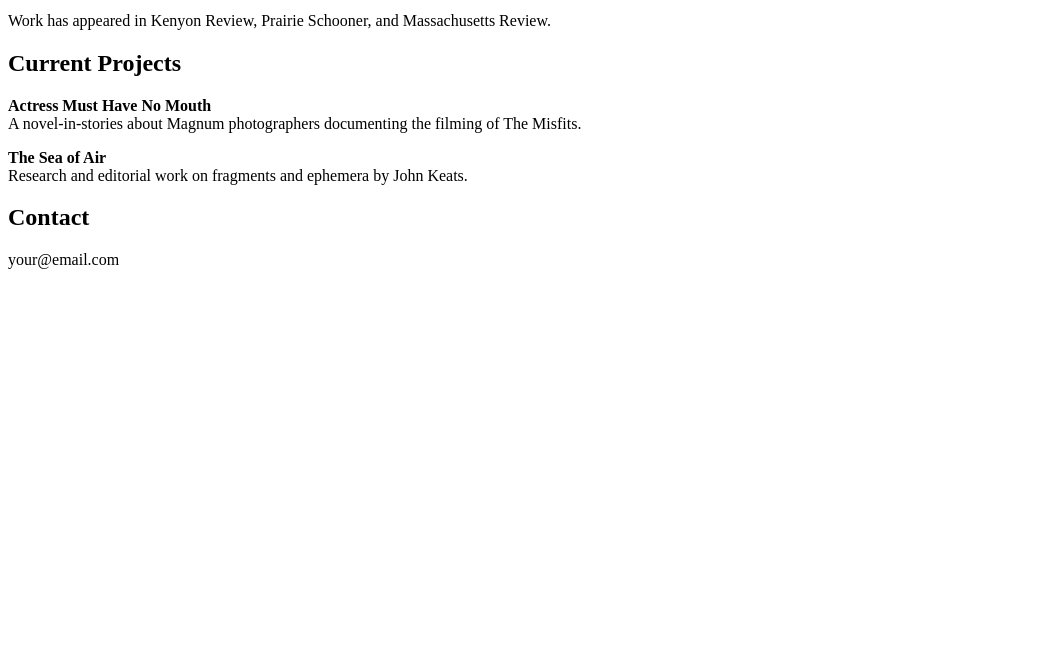
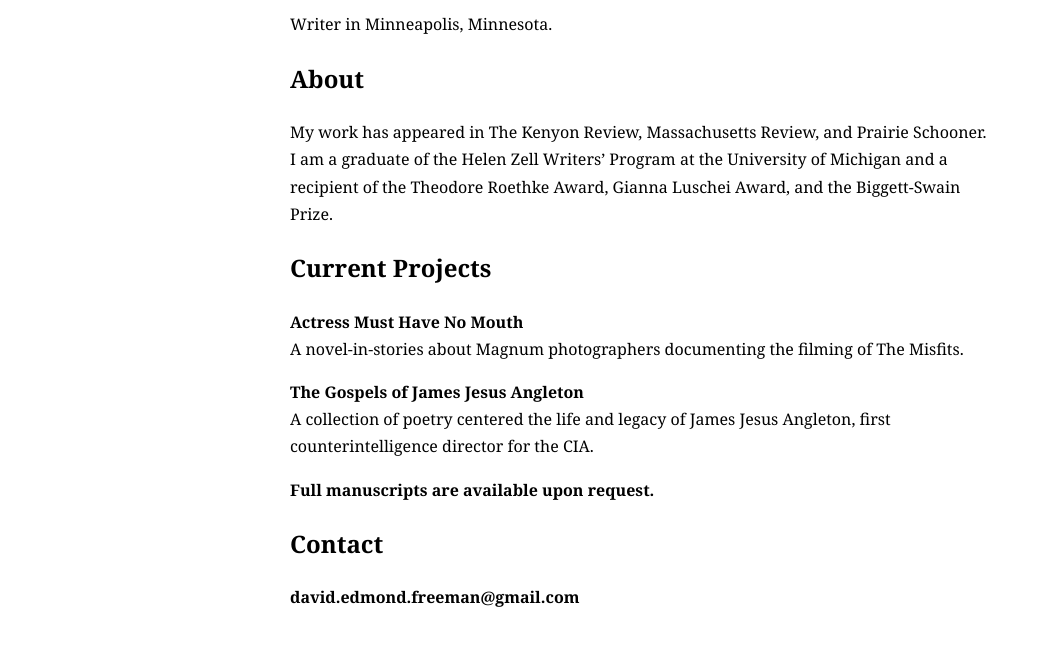
Before and after one commit to davidedmondfreeman/davidfreeman, a plain HTML site: page index.html in a window 1280 px wide. Shown: the part 153-805 px from the top of the page, without its empty margins (0-1039 px from the left). Drawn offline with Linux system fonts and the light colour scheme.

Commit message:
Update index.html

```diff
--- a/index.html
+++ b/index.html
@@ -1,8 +1,22 @@
+or example:
+
 <!DOCTYPE html>
 <html>
+
 <head>
     <title>David Freeman</title>
     <meta charset="utf-8">
+
+    <style>
+    body {
+        max-width: 700px;
+        margin: 40px auto;
+        padding: 0 20px;
+        font-family: Georgia, serif;
+        line-height: 1.7;
+    }
+    </style>
+
 </head>
 
 <body>
@@ -14,8 +28,9 @@
 <h2>About</h2>
 
 <p>
-Work has appeared in Kenyon Review, Prairie Schooner,
-and Massachusetts Review.
+My work has appeared in The Kenyon Review, Massachusetts Review, and Prairie Schooner.
+I am a graduate of the Helen Zell Writers’ Program at the University of Michigan
+and a recipient of the Theodore Roethke Award, Gianna Luschei Award, and the Biggett-Swain Prize.
 </p>
 
 <h2>Current Projects</h2>
@@ -27,15 +42,20 @@ the filming of The Misfits.
 </p>
 
 <p>
-<b>The Sea of Air</b><br>
-Research and editorial work on fragments and ephemera
-by John Keats.
+<b>The Gospels of James Jesus Angleton</b><br>
+A collection of poetry centered the life and legacy
+of James Jesus Angleton, first counterintelligence director
+for the CIA.
+</p>
+
+<p>
+<b>Full manuscripts are available upon request.
 </p>
 
 <h2>Contact</h2>
 
 <p>
-your@email.com
+david.edmond.freeman@gmail.com
 </p>
 
 </body>
```
